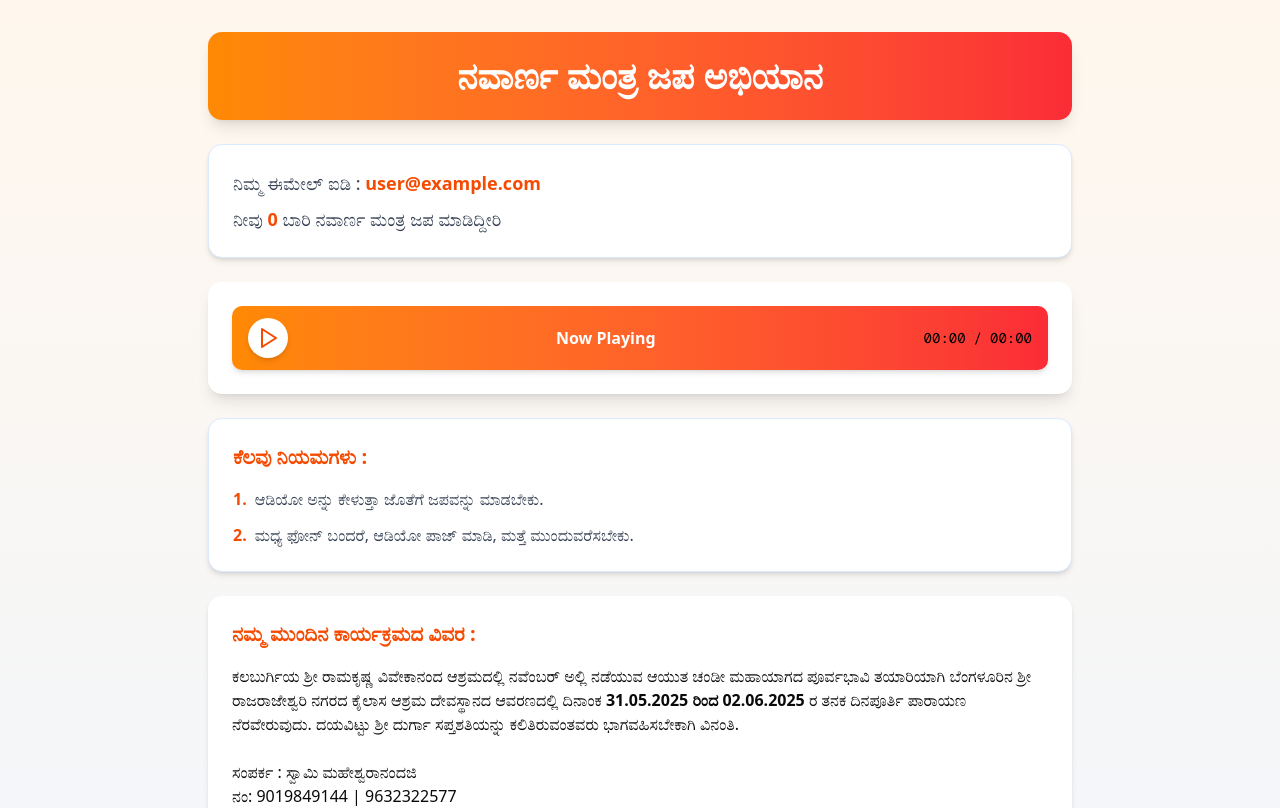
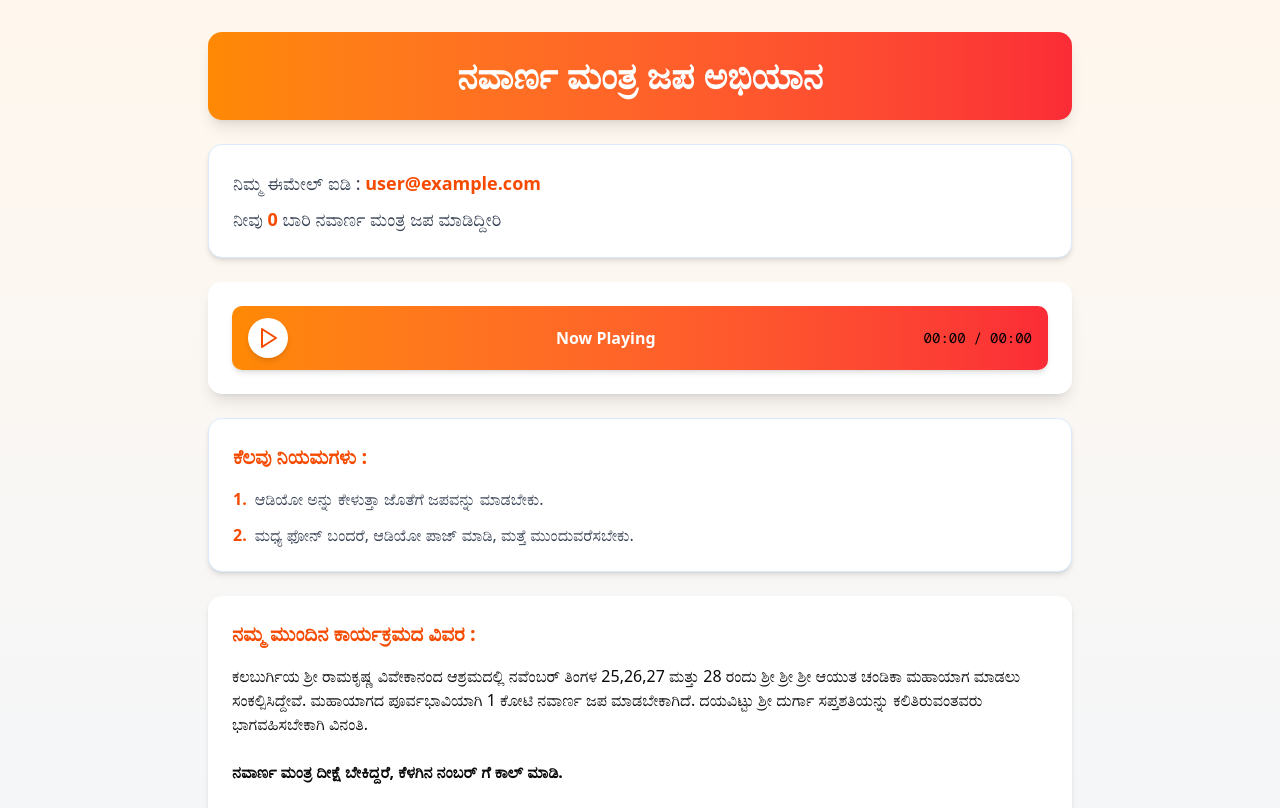
Before and after one commit to svnaditya/durgasaptashati.org, a Next.js app: page /audio in a window 1280 px wide. Shown: the top 808 px of the page. Built offline with nearby package versions, Linux system fonts and the light colour scheme; no server answers; the database is empty; sample sign-in values are in the browser's storage.

Commit message:
updated info

```diff
--- a/src/app/audio/page.tsx
+++ b/src/app/audio/page.tsx
@@ -169,16 +169,16 @@ export default function Audio() {
           <h2 className="text-xl font-bold text-orange-600 mb-4">
             ನಮ್ಮ ಮುಂದಿನ ಕಾರ್ಯಕ್ರಮದ ವಿವರ :
           </h2>
-          ಕಲಬುರ್ಗಿಯ ಶ್ರೀ ರಾಮಕೃಷ್ಣ ವಿವೇಕಾನಂದ ಆಶ್ರಮದಲ್ಲಿ ನವೆಂಬರ್ ಅಲ್ಲಿ ನಡೆಯುವ ಆಯುತ
-          ಚಂಡೀ ಮಹಾಯಾಗದ ಪೂರ್ವಭಾವಿ ತಯಾರಿಯಾಗಿ ಬೆಂಗಳೂರಿನ ಶ್ರೀ ರಾಜರಾಜೇಶ್ವರಿ ನಗರದ
-          ಕೈಲಾಸ ಆಶ್ರಮ ದೇವಸ್ಥಾನದ ಆವರಣದಲ್ಲಿ ದಿನಾಂಕ{" "}
-          <b>31.05.2025 ರಿಂದ 02.06.2025</b> ರ ತನಕ ದಿನಪೂರ್ತಿ ಪಾರಾಯಣ ನೆರವೇರುವುದು.
-          ದಯವಿಟ್ಟು ಶ್ರೀ ದುರ್ಗಾ ಸಪ್ತಶತಿಯನ್ನು ಕಲಿತಿರುವಂತವರು ಭಾಗವಹಿಸಬೇಕಾಗಿ ವಿನಂತಿ.
+          ಕಲಬುರ್ಗಿಯ ಶ್ರೀ ರಾಮಕೃಷ್ಣ ವಿವೇಕಾನಂದ ಆಶ್ರಮದಲ್ಲಿ ನವೆಂಬರ್ ತಿಂಗಳ 25,26,27 ಮತ್ತು 28 ರಂದು ಶ್ರೀ ಶ್ರೀ ಶ್ರೀ ಆಯುತ ಚಂಡಿಕಾ ಮಹಾಯಾಗ ಮಾಡಲು ಸಂಕಲ್ಪಿಸಿದ್ದೇವೆ.
+          ಮಹಾಯಾಗದ ಪೂರ್ವಭಾವಿಯಾಗಿ 1 ಕೋಟಿ ನವಾರ್ಣ ಜಪ ಮಾಡಬೇಕಾಗಿದೆ. ದಯವಿಟ್ಟು ಶ್ರೀ ದುರ್ಗಾ ಸಪ್ತಶತಿಯನ್ನು ಕಲಿತಿರುವಂತವರು ಭಾಗವಹಿಸಬೇಕಾಗಿ ವಿನಂತಿ.
+          <br />
+          <br />
+          <b>ನವಾರ್ಣ ಮಂತ್ರ ದೀಕ್ಷೆ ಬೇಕಿದ್ದರೆ, ಕೆಳಗಿನ ನಂಬರ್ ಗೆ ಕಾಲ್ ಮಾಡಿ.</b>
           <br />
           <br />
           ಸಂಪರ್ಕ : ಸ್ವಾಮಿ ಮಹೇಶ್ವರಾನಂದಜಿ
           <br />
-          ನಂ: 9019849144 | 9632322577
+          ನಂ: 9019849144(<a target="_blank" href="https://wa.me/9019849144" className="text-blue-500">whatsapp</a>) | 9632322577
         </div>
 
         {/* Leaderboard Section */}
```
